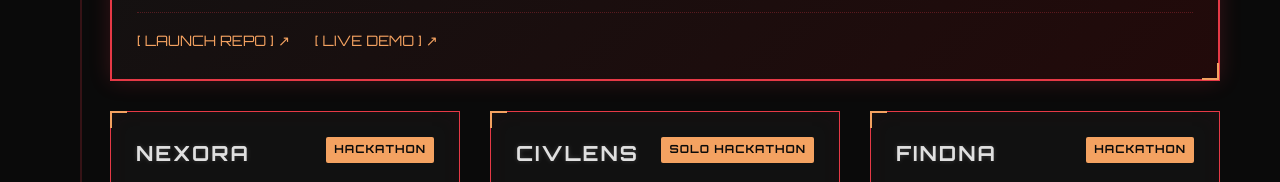
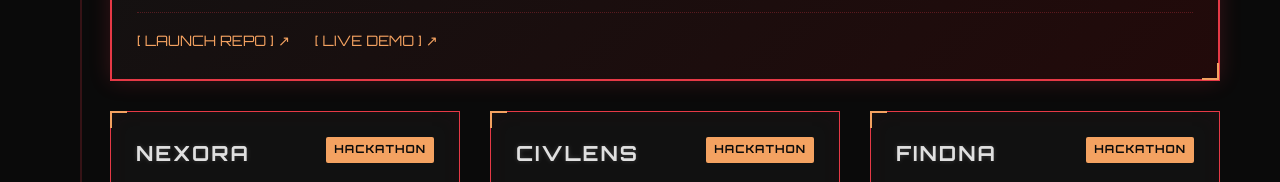
Before and after one commit to 084divyanshuraj/Portfolio, a plain HTML site: page index.html in a window 1280 px wide. Shown: the part 2880-3062 px from the top of the page. Drawn offline with Linux system fonts and the light colour scheme.

Commit message:
updating project sec

```diff
--- a/index.html
+++ b/index.html
@@ -1172,7 +1172,7 @@
                     <div class="hud-box project-card">
                         <div class="project-header">
                             <h3 class="project-title">CivLens</h3>
-                            <span class="hackathon-badge">SOLO HACKATHON</span>
+                            <span class="hackathon-badge">HACKATHON</span>
                         </div>
                         <p class="project-desc">
                             Intelligent, gamified platform designed to revolutionize municipal infrastructure reporting.
```
